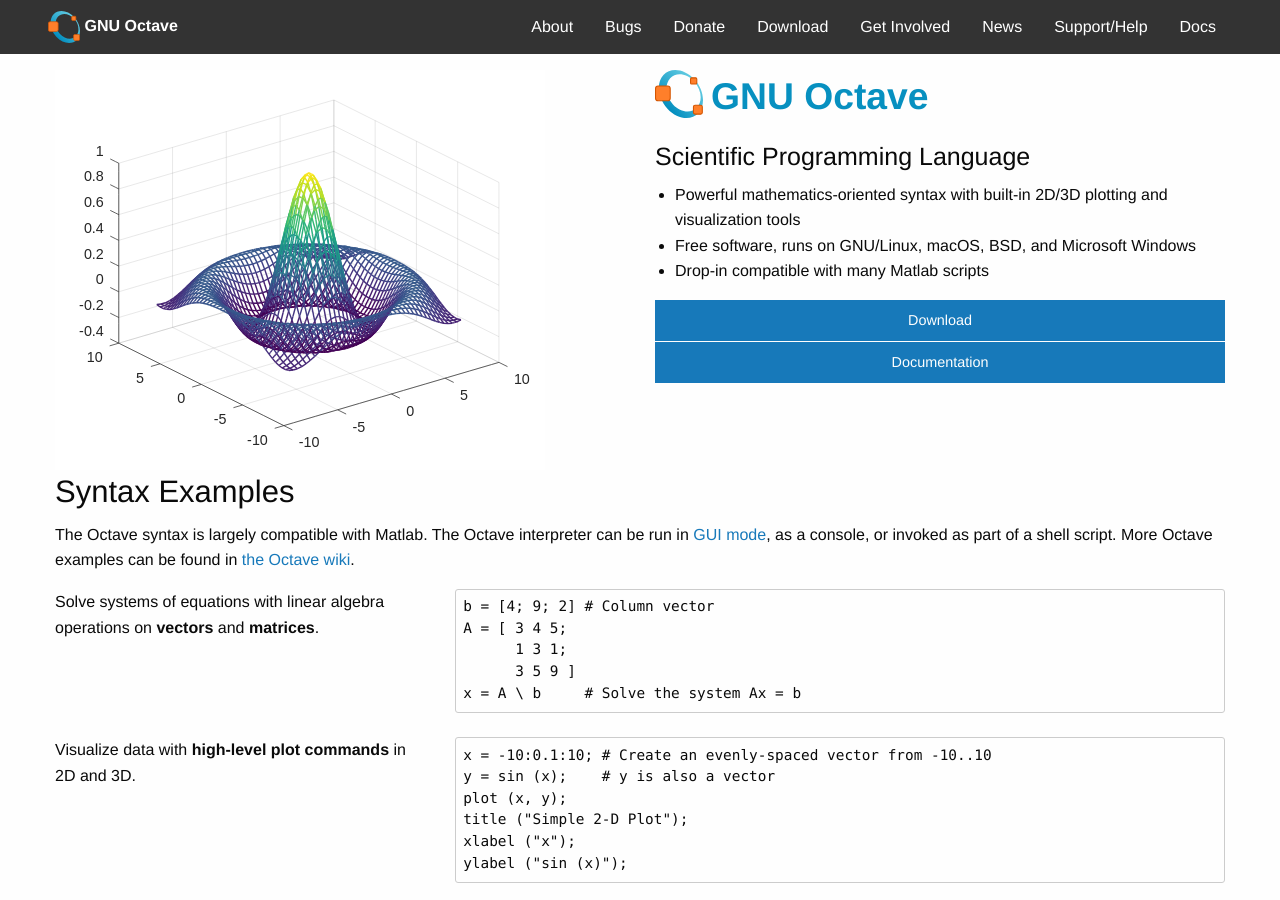
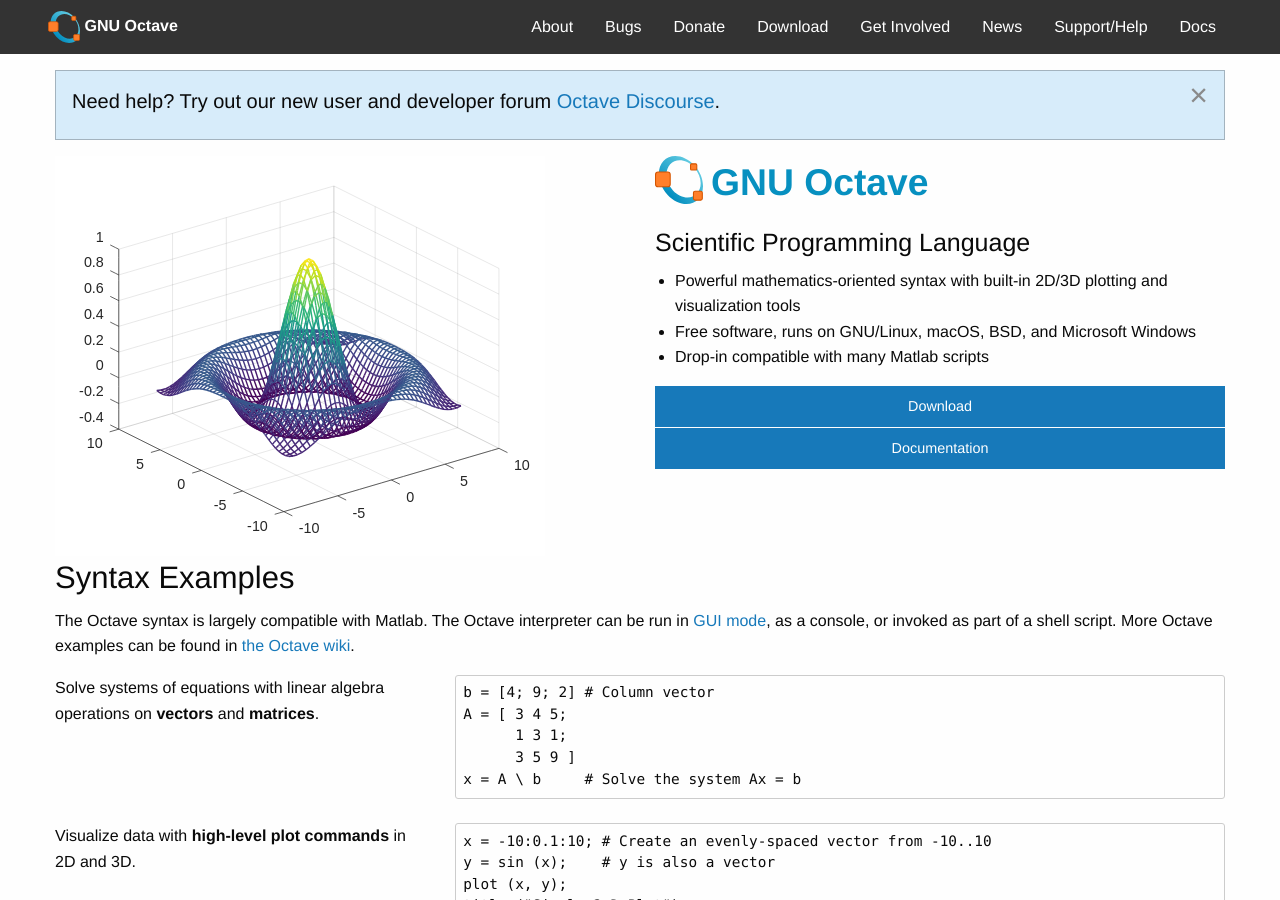
Before and after one commit to gnu-octave/gnu-octave.github.io, a Jekyll site: the page built from index.md, in a window 1280 px wide and 900 px high. Built offline with Jekyll 4.4.1, drawn with Linux system fonts in a browser that asks for light colours; nearby versions of some CDN libraries.

Commit message:
* index.md: Announce Octave Discourse.

```diff
--- a/index.md
+++ b/index.md
@@ -1,6 +1,16 @@
 ---
 layout: default
 ---
+
+<div class="primary callout" data-closable>
+  <h5>
+    Need help? Try out our new user and developer forum
+    <a href="https://octave.discourse.group/">Octave Discourse</a>.
+  </h5>
+  <button class="close-button" aria-label="Dismiss alert" type="button" data-close>
+    <span aria-hidden="true">&times;</span>
+  </button>
+</div>
 
 <div class="grid-x grid-margin-x">
   <div class="cell medium-6">
```
